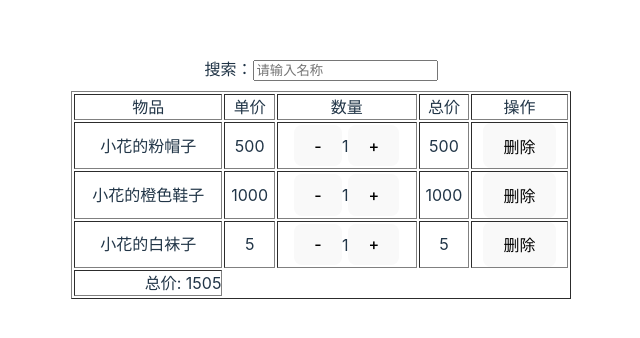
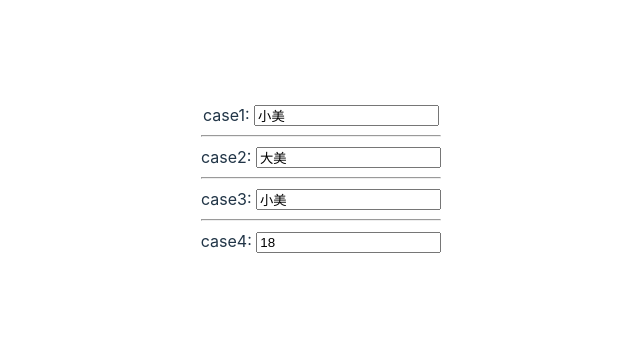
Before and after one commit to xiaoshanzhaguo/Vue3_Study, a Vue app: page / in a window 1280 px wide. Shown: the part 222-560 px from the top of the page, without its empty margins (319-959 px from the left). Built offline with nearby package versions, Linux system fonts and the light colour scheme.

Commit message:
feat: watch侦听器

```diff
--- a/src/App.vue
+++ b/src/App.vue
@@ -1,87 +1,46 @@
 <template>
   <div>
-    搜索：<input placeholder="请输入名称" v-model="searchKey" type="text">
-    <div>
-    <table style="margin-top: 10px;" width="500" cellpadding="0" border>
-      <thead>
-        <tr>
-          <th>物品</th>
-          <th>单价</th>
-          <th>数量</th>
-          <th>总价</th>
-          <th>操作</th>
-        </tr>
-      </thead>
-      <tbody>
-        <tr v-for="(item, index) in searchData">
-          <td align="center">{{ item.name }}</td>
-          <td align="center">{{ item.price }}</td>
-          <td align="center"><button @click="item.num > 1 ? item.num-- : null">-</button>{{ item.num }}<button @click="item.num < 99 ? item.num++ : null">+</button></td>
-          <td align="center">{{ item.price * item.num }}</td>
-          <td align="center"><button @click="del(index)">删除</button></td>
-        </tr>
-      </tbody>
-      <tfoot>
-        <tr colspan="5" align="right">
-          <td>
-            <span>总价: {{ total }}</span>
-          </td>
-        </tr>
-      </tfoot>
-    </table>
-  </div>
+    case1: <input v-model="message" type="text">
+    <hr>
+    case2: <input v-model="message2" type="text">
+    <hr>
+    case3: <input v-model="message3.foo.bar.name" type="text">
+    <hr>
+    case4: <input v-model="message3.foo.bar.age" type="text">
   </div>
 </template>
 <script setup lang='ts'>
-import { ref, reactive, computed } from 'vue';
-// let $total = ref<number>(0)
-let searchKey = ref<string>('')
-interface Data {
-  name: string,
-  price: number,
-  num: number
-}
-let data = reactive<Data[]>([
-  {
-    name: '小花的粉帽子',
-    price: 500,
-    num: 1
-  },
-  {
-    name: '小花的橙色鞋子',
-    price: 1000,
-    num: 1
-  },
-  {
-    name: '小花的白袜子',
-    price: 5,
-    num: 1
-  },
-])
+import { ref, reactive, watch } from 'vue';
+let message = ref<string>('小美')
+let message2 = ref<string>('大美')
 
-const total = computed(() => {
-  // 这里需要加一个return
-  return data.reduce((prev: number, next: Data) => {
-    return prev + next.num * next.price
-  }, 0)
+let message3 = ref({
+  foo: {
+    bar: {
+      name: "小美",
+      age: 18
+    }
+  }
 })
 
-// const total = () => {
-//   $total.value = data.reduce((prev: number, next: Data) =>{
-//     return prev + next.num * next.price
-//   }, 0)
-//   // 这里记得要加初始值0
-// }
-
-const searchData = computed(() => {
-  return data.filter((item) => {
-    return item.name.includes(searchKey.value)
-  })
+watch([message, message2], (newVal, oldVal) => {
+  console.log(newVal, oldVal);
 })
 
-const del = (index: number) => {
-  data.splice(index, 1)
-}
+
+watch(message3, (newVal, oldVal) => {
+  console.log(newVal, oldVal);
+}, {
+  deep: true  // 深度监听
+})
+
+watch(() => message3.value.foo.bar.age, (newVal, oldVal) => {
+  console.log(newVal, oldVal);
+}, {
+  // deep: true  // 深度监听
+  immediate: true, // 默认为false。如果为true，代表立即执行一次
+  flush: "pre" // 默认为pre 组件更新前调用，sync 同步执行，post 组件更新后调用
+})
 </script>
 <style scoped>
 
```
